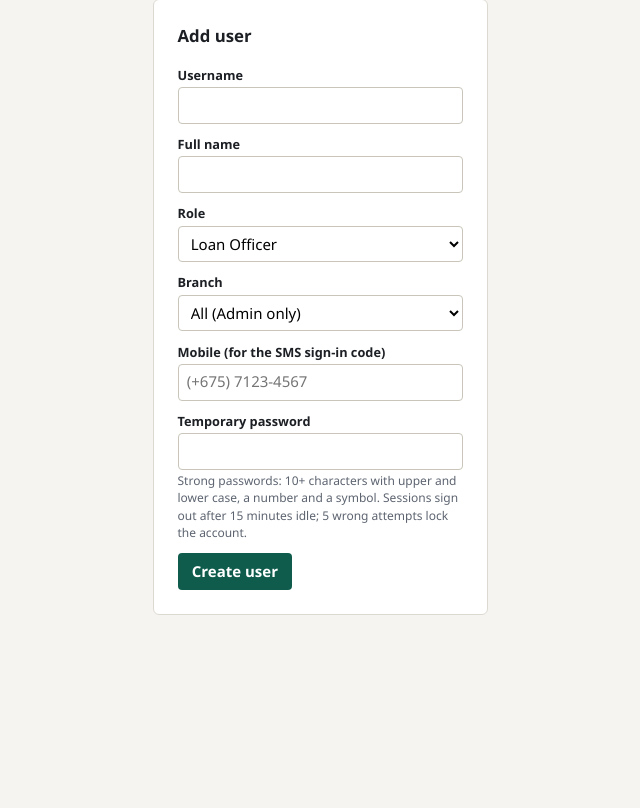
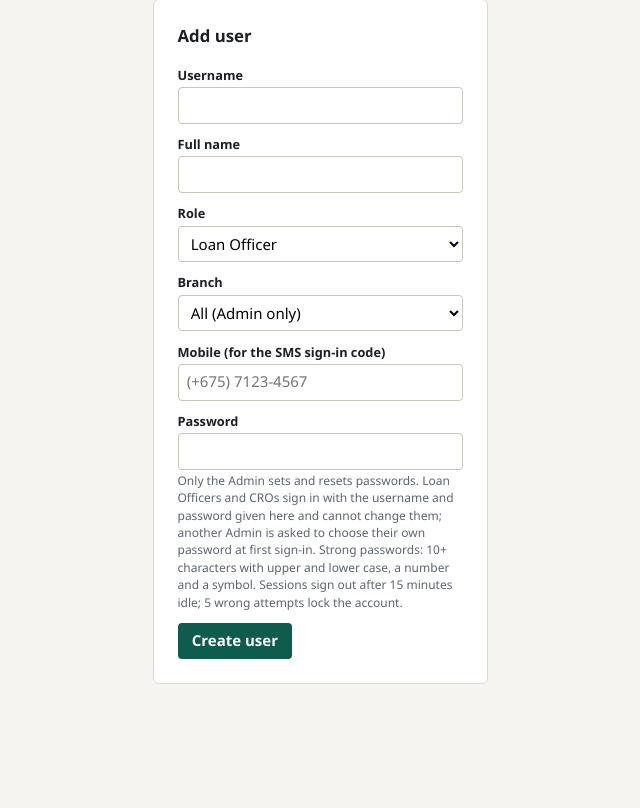
Before and after one commit to marcellaniasewitip/lms, a Node project: template views/admin/users.ejs in a window 1280 px wide. Shown: the part 278-1086 px from the top of the page, without its empty margins (320-960 px from the left). Before the commit the page ends 893 px from the top, so only its background shows below. Run offline with Node 20 templates, Linux system fonts and the light colour scheme; the template is opened without the code that fills it, so the values that code supplies are empty.

Commit message:
Let only the Admin change passwords
Loan Officers and CROs now sign in only with the username and password
the Admin creates or resets for them. The "Change password" menu entry is
hidden for them, the page refuses them (403) even when opened directly,
and the service refuses the change as well. They are no longer sent to
the change-password page at first sign-in or after a reset.

Admins keep the page and are still asked to choose their own password at
first sign-in. Existing Loan Officer and CRO accounts that were waiting
to change their password are cleared when the database opens.

Co-Authored-By: Claude Opus 5.5 <noreply@anthropic.com>
Claude-Session: https://claude.ai/code/session_01DTyETY18m3m6r1kfFZUh4f

```diff
--- a/src/db.js
+++ b/src/db.js
@@ -273,6 +273,8 @@ function open(file = DB_FILE) {
   db.pragma('journal_mode = WAL');
   db.pragma('foreign_keys = ON');
   db.exec(SCHEMA);
+  // Only Admins are asked to choose their own password.
+  db.prepare("UPDATE users SET must_change_pw = 0 WHERE role != 'admin' AND must_change_pw = 1").run();
   // The mobile network follows the number's prefix (Digicel / Telikom / Vodafone).
   const { networkOf } = require('./lib/phone');
   const fix = db.prepare('UPDATE customers SET mobile_network = ? WHERE id = ?');
--- a/src/routes/admin.js
+++ b/src/routes/admin.js
@@ -18,7 +18,7 @@ const admin = only('admin');
 
 // ---------- users ----------
 r.get('/users', admin, (req, res) => res.render('admin/users', { title: 'Users', list: users.list(), branches: branches() }));
-r.post('/users', admin, (req, res) => { users.create(req.ctx(), req.body); res.flash('success', 'User created. They must change the password at first sign-in.'); res.redirect('/admin/users'); });
+r.post('/users', admin, (req, res) => { users.create(req.ctx(), req.body); res.flash('success', req.body.role === 'admin' ? 'User created. They must choose their own password at first sign-in.' : 'User created. Give them their username and password; only the Admin can change it.'); res.redirect('/admin/users'); });
 r.post('/users/:id', admin, (req, res) => {
   const id = Number(req.params.id);
   if (req.body.action === 'unlock') users.unlock(req.ctx(), id);
--- a/src/server.js
+++ b/src/server.js
@@ -121,7 +121,7 @@ app.use((req, res, next) => {
 app.use(require('./routes/auth'));
 app.use((req, res, next) => {
   if (!req.user) return res.redirect('/login');
-  if (req.user.must_change_pw && !req.path.startsWith('/account/password')) return res.redirect('/account/password');
+  if (req.user.must_change_pw && req.user.role === 'admin' && !req.path.startsWith('/account/password')) return res.redirect('/account/password');
   next();
 });
 app.use(require('./routes/dashboard'));
--- a/views/admin/users.ejs
+++ b/views/admin/users.ejs
@@ -2,14 +2,14 @@
 <div class="pagehead"><div><h1>Users</h1><div class="muted">Each user has exactly one role. The Admin and the CRO should be different people. No one can approve a loan they created.</div></div></div>
 <div class="tablewrap"><table><thead><tr><th>User</th><th>Role</th><th>Branch</th><th>Mobile (SMS code)</th><th>Status</th><th>Last sign-in</th><th>Change</th></tr></thead><tbody>
 <% list.forEach(function (u) { %><tr><td><strong><%= u.username %></strong><br><%= u.full_name %></td><td><%= ROLE_LABEL[u.role] %></td><td><%= u.branch_name || 'All' %></td><td class="nowrap"><%= fmtPhone(u.mobile) %></td>
-<td><% if (u.locked) { %><span class="badge b-rejected">locked</span><% } else if (!u.active) { %><span class="badge">inactive</span><% } else { %><span class="badge b-active">active</span><% } %><%= u.must_change_pw ? ' · must change password' : '' %></td><td class="small"><%= fts(u.last_login_at) %></td>
+<td><% if (u.locked) { %><span class="badge b-rejected">locked</span><% } else if (!u.active) { %><span class="badge">inactive</span><% } else { %><span class="badge b-active">active</span><% } %><%= u.must_change_pw && u.role === 'admin' ? ' · must choose own password' : '' %></td><td class="small"><%= fts(u.last_login_at) %></td>
 <td><details><summary class="small">Edit</summary>
   <form method="post" action="/admin/users/<%= u.id %>" class="f"><%- include('../partials/csrf') %>
     <label>Full name</label><input name="full_name" value="<%= u.full_name %>"><label>Branch</label><select name="branch_id"><option value="">All (Admin only)</option><% branches.forEach(function (b) { %><option value="<%= b.id %>" <%= u.branch_id === b.id ? 'selected' : '' %>><%= b.name %></option><% }) %></select>
     <label>Mobile</label><input name="mobile" value="<%= fmtPhone(u.mobile) %>" type="tel" pattern="<%= phonePattern %>" title="Write the number as <%= phoneFormat %>" placeholder="(+675) 7123-4567"><label>Active</label><select name="active"><option value="1" <%= u.active ? 'selected' : '' %>>Active</option><option value="0" <%= u.active ? '' : 'selected' %>>Inactive</option></select>
     <div class="actions"><button class="btn small">Save</button></div></form>
   <% if (u.locked) { %><form method="post" action="/admin/users/<%= u.id %>" class="inline"><%- include('../partials/csrf') %><input type="hidden" name="action" value="unlock"><button class="btn small warn">Unlock</button></form><% } %>
-  <form method="post" action="/admin/users/<%= u.id %>" class="f"><%- include('../partials/csrf') %><input type="hidden" name="action" value="reset"><label>New temporary password</label><input name="password" type="password"><div class="actions"><button class="btn small secondary">Reset password</button></div></form>
+  <form method="post" action="/admin/users/<%= u.id %>" class="f"><%- include('../partials/csrf') %><input type="hidden" name="action" value="reset"><label>New password</label><input name="password" type="password"><div class="actions"><button class="btn small secondary">Reset password</button></div></form>
 </details></td></tr><% }) %>
 </tbody></table></div>
 <div class="panel" style="margin-top:1rem"><h2 style="margin-top:0">Add user</h2>
@@ -18,7 +18,7 @@
   <div><label>Role</label><select name="role"><option value="loan_officer">Loan Officer</option><option value="cro">CRO (Credit Risk Officer)</option><option value="admin">Admin</option></select></div>
   <div><label>Branch</label><select name="branch_id"><option value="">All (Admin only)</option><% branches.forEach(function (b) { %><option value="<%= b.id %>"><%= b.name %></option><% }) %></select></div>
   <div><label>Mobile (for the SMS sign-in code)</label><input name="mobile" value="<%= val('mobile') %>" type="tel" pattern="<%= phonePattern %>" title="Write the number as <%= phoneFormat %>" placeholder="(+675) 7123-4567" required></div>
-  <div><label>Temporary password</label><input name="password" type="password" required></div></div>
-  <p class="hint">Strong passwords: 10+ characters with upper and lower case, a number and a symbol. Sessions sign out after 15 minutes idle; 5 wrong attempts lock the account.</p>
+  <div><label>Password</label><input name="password" type="password" required></div></div>
+  <p class="hint">Only the Admin sets and resets passwords. Loan Officers and CROs sign in with the username and password given here and cannot change them; another Admin is asked to choose their own password at first sign-in. Strong passwords: 10+ characters with upper and lower case, a number and a symbol. Sessions sign out after 15 minutes idle; 5 wrong attempts lock the account.</p>
   <div class="actions"><button class="btn">Create user</button></div></form></div>
 <%- include('../partials/footer') %>
--- a/views/partials/header.ejs
+++ b/views/partials/header.ejs
@@ -51,8 +51,10 @@
   <%- L('/admin/system', 'Nightly job & backups') %>
   <%- L('/admin/sms', 'SMS outbox') %>
   <% } %>
+  <% if (is('admin')) { %>
   <h4>Account</h4>
   <%- L('/account/password', 'Change password') %>
+  <% } %>
 </nav>
 <main>
 <% } else { %>
```
Also changed, not shown: src/routes/auth.js (+11 -4 lines), src/services/users.js (+6 -2 lines), tests/lifecycle.test.js (+11 -0 lines), tests/smoke-ui.js (+7 -2 lines).
